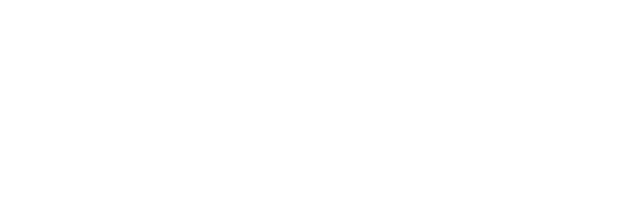
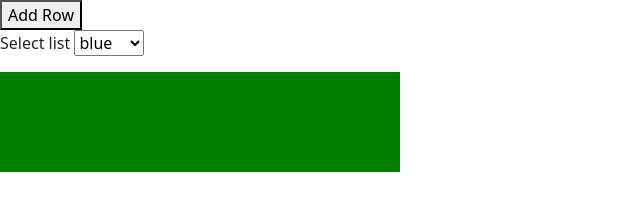
Before and after one commit to Chrisartrip921/TTP-Assignments-3-4-5, a plain HTML site: page assignment5/index.html in a window 1280 px wide. Shown: the whole page, without its empty margins (0-640 px from the left). Drawn offline with nearby package versions, Linux system fonts and the light colour scheme.

Commit message:
row button made, row button add function created

```diff
--- a/assignment5/index.html
+++ b/assignment5/index.html
@@ -14,8 +14,25 @@
 </head>
 
 <body>
+    <button onclick="addRow()">Add Row</button>
 
-
+    <form>
+        <p>
+            <label>Select list</label>
+            <select id="color-select" onchange="setCurrentColor(this.value)"> <!-- 6 -->
+                <option value="#87bac9">blue</option>
+                <option value="#db5881">pink</option>
+                <option value="#d4e094">green</option>
+                <option value="#f7e277">yellow</option>
+            </select>
+        </p>
+    </form>
+    <table id="main-grid">
+        <tr>
+            <td></td>
+            <td></td>
+        </tr>
+    </table>
 
     <!-- Option 1: Bootstrap Bundle with Popper -->
     <script src="https://cdn.jsdelivr.net/npm/bootstrap@5.0.0-beta1/dist/js/bootstrap.bundle.min.js"
--- a/assignment5/index.js
+++ b/assignment5/index.js
@@ -0,0 +1,26 @@
+let amountofRows = 1;
+let amountofColumns = 2;
+
+
+function addRow() {
+    //grab the main grid
+    let mainGrid = document.getElementById("main-grid");
+    //make the row that we want to populate and append to the table on the DOM
+    let newRow = document.createElement("tr");
+
+    //populate the row with "squares" or cells aka TD elements
+
+    for(let i = 0; i < amountofColumns; i++) {
+        let cell = document.createElement("td");
+
+        initializeCell(cell)
+
+        // mark the cell as uncolored. when it is colored, remove class
+        cell.classList.add("uncolored");
+
+        newRow.appendChild(cell);
+    }
+
+    mainGrid.appendChild(newRow);
+    amountofRows++;
+}
```
